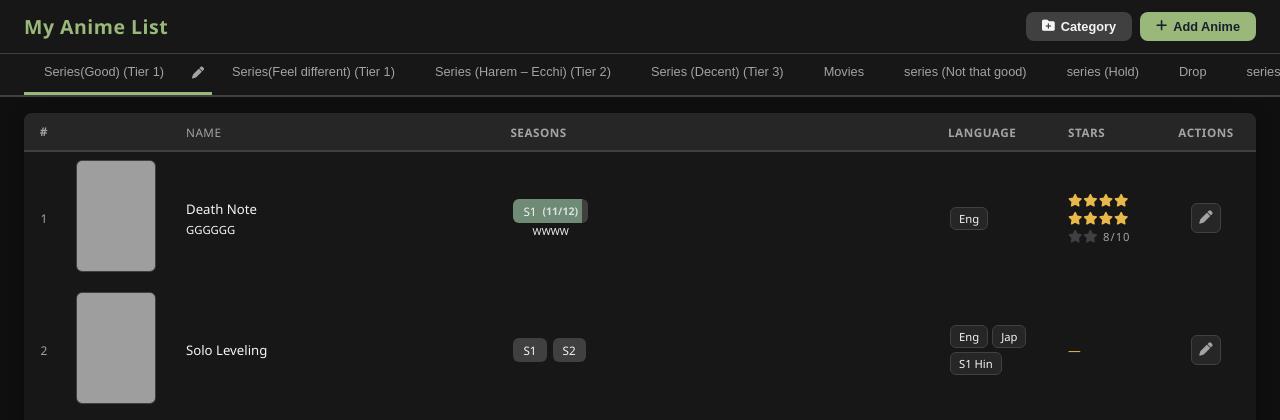
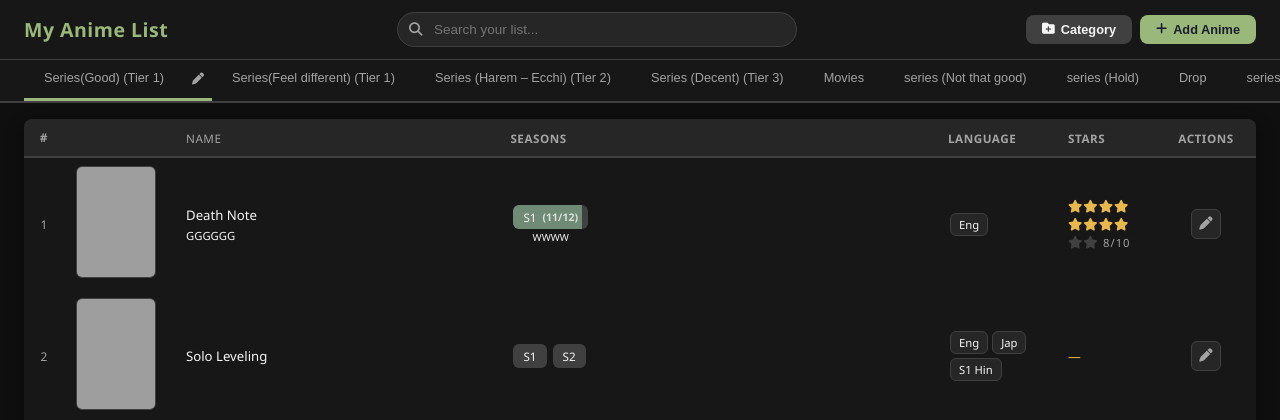
Before and after one commit to sabamdarif/AniListShare, a Django app: page / in a window 1280 px wide. Shown: the top 420 px of the page. Run offline with Django 4.2, Linux system fonts and the light colour scheme; data comes from the database, SQL or seed files in the repository; some libraries are stand-ins or nearby versions; grey boxes are pictures that could not be loaded.

Commit message:
add a search option

```diff
--- a/animelist/static/animelist/app.js
+++ b/animelist/static/animelist/app.js
@@ -600,8 +600,124 @@ function setupInteractiveStars() {
   });
 }
 
+let localSearchTimeout;
+function setupLocalSearch() {
+  const input = document.getElementById("localSearchInput");
+  const results = document.getElementById("localSearchResults");
+  const wrapper = document.getElementById("localSearchWrapper");
+
+  if (!input || !results || !wrapper) return;
+
+  function performSearch() {
+    const q = input.value.trim().toLowerCase();
+    if (q.length < 2) {
+      results.classList.remove("show");
+      return;
+    }
+
+    // Collect all loaded anime from DOM dataset
+    const allAnime = [];
+    document.querySelectorAll(".category-panel").forEach((panel) => {
+      if (panel._animeData) {
+        panel._animeData.forEach((a) => {
+          allAnime.push({
+            ...a,
+            catId: panel.dataset.catId,
+          });
+        });
+      }
+    });
+
+    if (allAnime.length === 0) {
+      results.innerHTML =
+        '<div class="autocomplete-item"><div class="ac-info"><div class="ac-title text-muted">No data loaded yet</div></div></div>';
+      results.classList.add("show");
+      return;
+    }
+
+    // Fuzzy search: simple inclusion test across name, english title (if available)
+    const matches = allAnime.filter((a) => {
+      const nameMatch = a.name && a.name.toLowerCase().includes(q);
+      const enMatch =
+        a.title_english && a.title_english.toLowerCase().includes(q);
+      const malMatch = a.mal_title && a.mal_title.toLowerCase().includes(q);
+      return nameMatch || enMatch || malMatch;
+    });
+
+    if (matches.length === 0) {
+      results.innerHTML =
+        '<div class="autocomplete-item"><div class="ac-info"><div class="ac-title text-muted">No matches found</div></div></div>';
+      results.classList.add("show");
+      return;
+    }
+
+    results.innerHTML = matches
+      .slice(0, 10)
+      .map(
+        (r) => `
+      <div class="autocomplete-item local-search-item" data-id="${r.id}" data-cat-id="${r.catId}">
+        <img src="${r.thumbnail_url || ""}" alt="" onerror="this.style.display='none'">
+        <div class="ac-info">
+          <div class="ac-title">${r.name.replace(/"/g, "&quot;")}</div>
+          <div class="ac-sub">${r.language || "—"} · ${r.stars !== null ? r.stars + "/10" : "Unrated"}</div>
+        </div>
+      </div>
+    `,
+      )
+      .join("");
+
+    results.classList.add("show");
+
+    results.querySelectorAll(".local-search-item").forEach((item) => {
+      item.addEventListener("click", () => {
+        const catId = item.dataset.catId;
+        const animeId = item.dataset.id;
+
+        // Switch to the correct tab if needed
+        if (currentCategoryId !== catId) {
+          switchTab(catId);
+        }
+
+        results.classList.remove("show");
+        input.value = "";
+
+        // Wait a small tick for the DOM to be visible if we just switched tabs
+        setTimeout(() => {
+          const row = document.querySelector(`tr[data-id="${animeId}"]`);
+          if (row) {
+            row.scrollIntoView({ behavior: "smooth", block: "center" });
+
+            // Add highlight animation class
+            row.classList.remove("highlighted-row");
+            // Trigger reflow to restart animation if it was already playing
+            void row.offsetWidth;
+            row.classList.add("highlighted-row");
+
+            // Remove class after animation finishes so it can be retriggered later
+            setTimeout(() => row.classList.remove("highlighted-row"), 2000);
+          }
+        }, 100);
+      });
+    });
+  }
+
+  input.addEventListener("input", () => {
+    clearTimeout(localSearchTimeout);
+    localSearchTimeout = setTimeout(performSearch, 200);
+  });
+
+  input.addEventListener("focus", performSearch);
+
+  document.addEventListener("click", (e) => {
+    if (!e.target.closest("#localSearchWrapper")) {
+      results.classList.remove("show");
+    }
+  });
+}
+
 document.addEventListener("DOMContentLoaded", () => {
   setupAutocomplete();
+  setupLocalSearch();
   setupInteractiveStars();
   const firstTab = document.querySelector(".tab");
   if (firstTab) {
--- a/animelist/static/animelist/style.css
+++ b/animelist/static/animelist/style.css
@@ -62,6 +62,34 @@ a {
   font-weight: 700;
   color: var(--accent);
   letter-spacing: 0.5px;
+}
+
+.header-search {
+  flex: 1;
+  max-width: 400px;
+  position: relative;
+  margin: 0 16px;
+}
+
+.header-search .search-icon {
+  position: absolute;
+  left: 12px;
+  top: 50%;
+  transform: translateY(-50%);
+  color: var(--text-muted);
+  font-size: 0.9rem;
+  pointer-events: none;
+}
+
+.header-search input {
+  padding-left: 36px;
+  background: var(--surface2);
+  border-color: var(--border);
+  border-radius: 20px;
+}
+
+.header-search input:focus {
+  background: var(--bg);
 }
 
 .header-actions {
@@ -258,8 +286,31 @@ a {
 }
 
 .anime-table tbody tr {
-  transition: background 0.15s;
+  transition:
+    background 0.15s,
+    box-shadow 0.3s;
   border-bottom: 1px solid var(--border);
+}
+
+@keyframes highlight-pulse {
+  0% {
+    background-color: var(--surface2);
+    box-shadow: inset 0 0 0 2px var(--accent);
+  }
+
+  50% {
+    background-color: var(--primary);
+    box-shadow: inset 0 0 10px 4px var(--accent);
+  }
+
+  100% {
+    background-color: var(--surface2);
+    box-shadow: inset 0 0 0 0 transparent;
+  }
+}
+
+.anime-table tbody tr.highlighted-row {
+  animation: highlight-pulse 2s ease-out;
 }
 
 .anime-table tbody tr:hover {
--- a/animelist/templates/animelist/index.html
+++ b/animelist/templates/animelist/index.html
@@ -13,6 +13,15 @@
     <body>
         <div class="header">
             <h1>My Anime List</h1>
+            <div class="header-search autocomplete-wrapper" id="localSearchWrapper">
+                <i class="fa-solid fa-magnifying-glass search-icon"></i>
+                <input type="text"
+                       id="localSearchInput"
+                       class="form-input"
+                       placeholder="Search your list..."
+                       autocomplete="off">
+                <div class="autocomplete-results" id="localSearchResults"></div>
+            </div>
             <div class="header-actions">
                 <button class="btn btn-primary" onclick="addCategory()">
                     <i class="fa-solid fa-folder-plus"></i>
```
